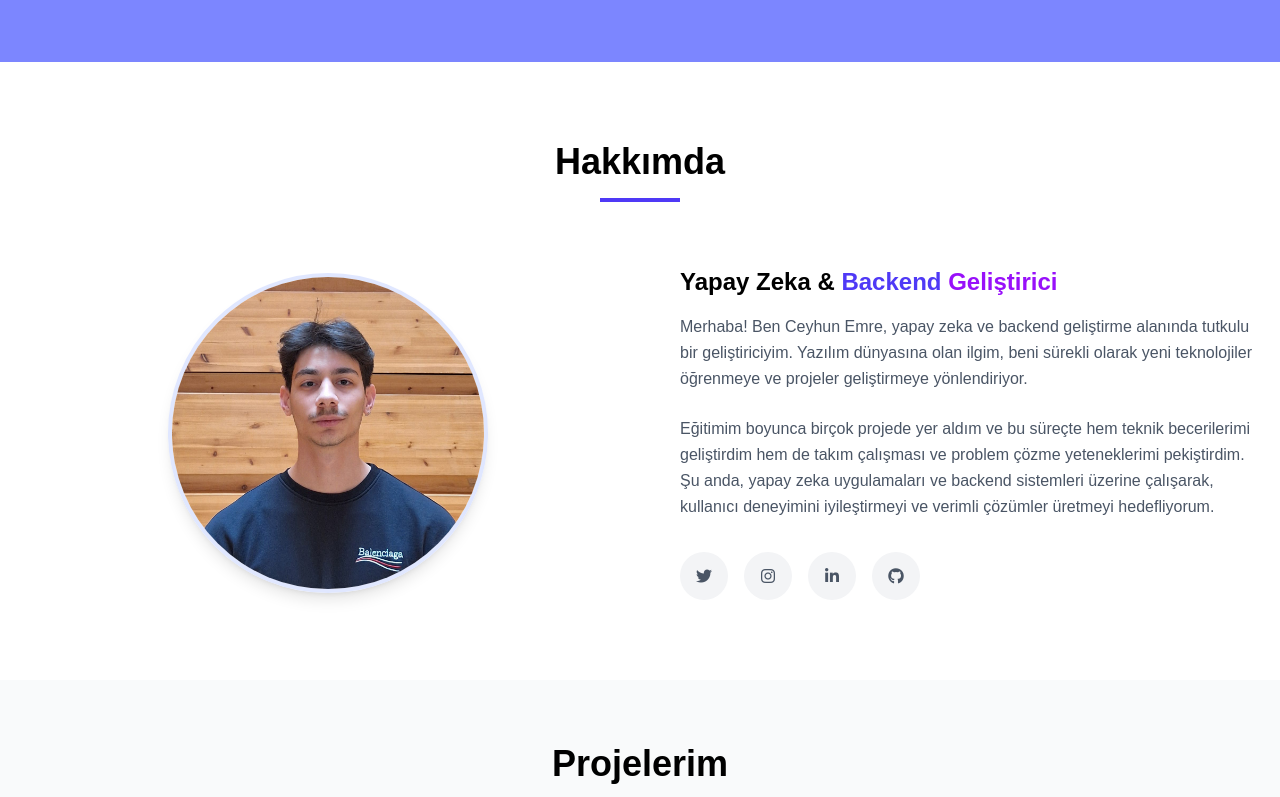
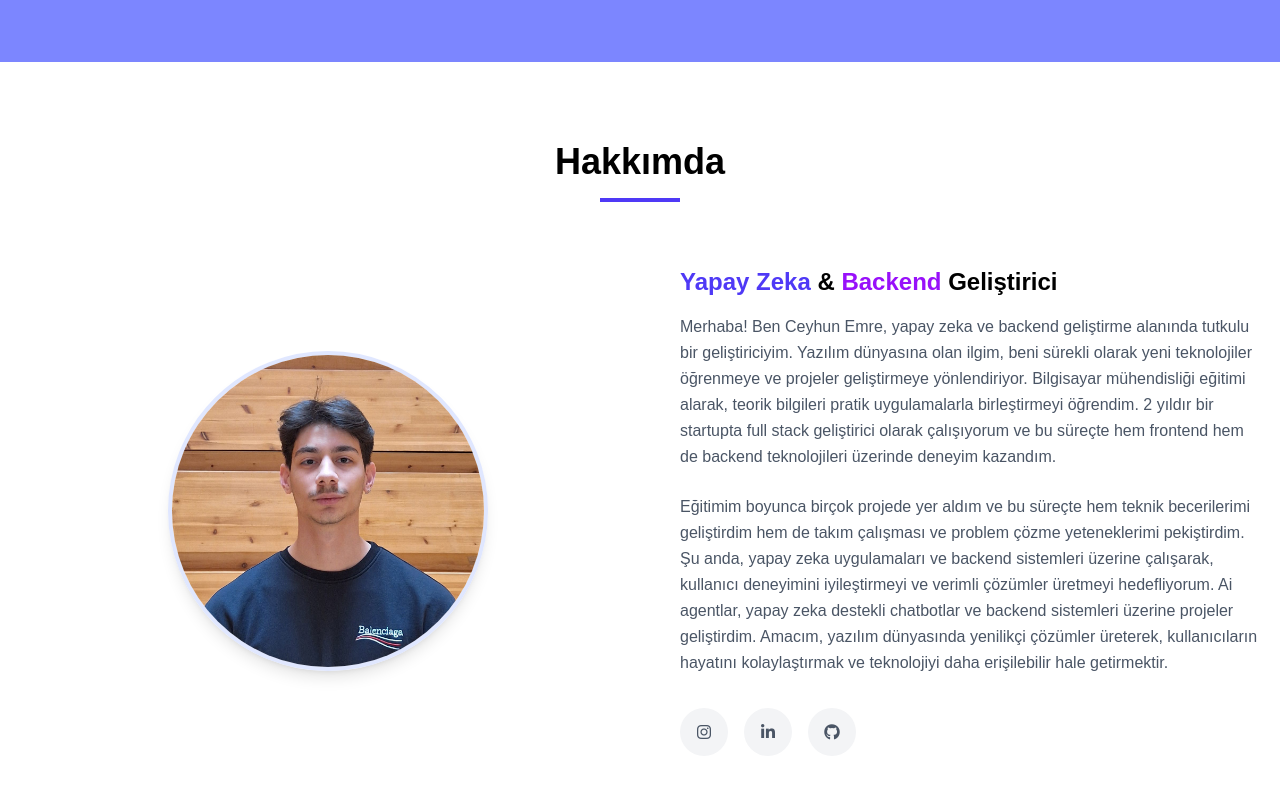
Before and after one commit to ceyhunemre0/portfolio-website, a Next.js app: page / in a window 1280 px wide. Shown: the part 578-1375 px from the top of the page. Built offline with nearby package versions, Linux system fonts and the light colour scheme; a web font is replaced by a local one.

Commit message:
about section edited, personal information text edited

```diff
--- a/src/components/About.tsx
+++ b/src/components/About.tsx
@@ -22,28 +22,22 @@ export default function About() {
                 // TODO: edit about section text
                 }
                 <div className="md:w-1/2 md:pl-10">
-                    <h3 className="text-2xl font-bold mb-4">Yapay Zeka &amp; <span className="text-indigo-600">Backend</span> <span className="text-purple-600">Geliştirici</span></h3>
+                    <h3 className="text-2xl font-bold mb-4"><span className="text-indigo-600">Yapay Zeka </span>&amp; <span className="text-purple-600">Backend </span> Geliştirici</h3>
                     <p className="text-gray-600 mb-6 leading-relaxed">
                         Merhaba! Ben Ceyhun Emre, yapay zeka ve backend geliştirme alanında tutkulu bir geliştiriciyim.
                         Yazılım dünyasına olan ilgim, beni sürekli olarak yeni teknolojiler öğrenmeye ve projeler geliştirmeye yönlendiriyor.
+                        Bilgisayar mühendisliği eğitimi alarak, teorik bilgileri pratik uygulamalarla birleştirmeyi öğrendim.
+                        2 yıldır bir startupta full stack geliştirici olarak çalışıyorum ve bu süreçte hem frontend hem de backend teknolojileri üzerinde deneyim kazandım.
                     </p>
                     <p className="text-gray-600 mb-8 leading-relaxed">
                         Eğitimim boyunca birçok projede yer aldım ve bu süreçte hem teknik becerilerimi geliştirdim hem de takım çalışması ve problem çözme yeteneklerimi pekiştirdim.
                         Şu anda, yapay zeka uygulamaları ve backend sistemleri üzerine çalışarak, kullanıcı deneyimini iyileştirmeyi ve verimli çözümler üretmeyi hedefliyorum.
+                        Ai agentlar, yapay zeka destekli chatbotlar ve backend sistemleri üzerine projeler geliştirdim.
+                        Amacım, yazılım dünyasında yenilikçi çözümler üreterek, kullanıcıların hayatını kolaylaştırmak ve teknolojiyi daha erişilebilir hale getirmektir.
                     </p>
 
                     <div className="flex flex-wrap gap-4">
-                        {
-                        // TODO: edit twitter link to upwork link
-                        }
-                        <a
-                            href="#"
-                            className="flex items-center justify-center w-12 h-12 rounded-full bg-gray-100 text-gray-600 hover:bg-indigo-600 hover:text-white transition-all duration-300"
-                            target="_blank"
-                            rel="noopener noreferrer"
-                        >
-                            <i className="fab fa-twitter"></i>
-                        </a>
+
                         <a
                             href="https://www.instagram.com/only_emree/"
                             className="flex items-center justify-center w-12 h-12 rounded-full bg-gray-100 text-gray-600 hover:bg-indigo-600 hover:text-white transition-all duration-300"
```
